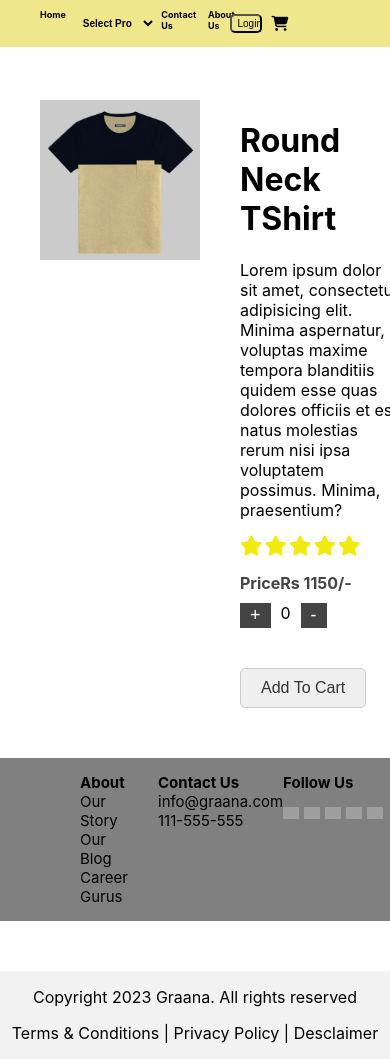
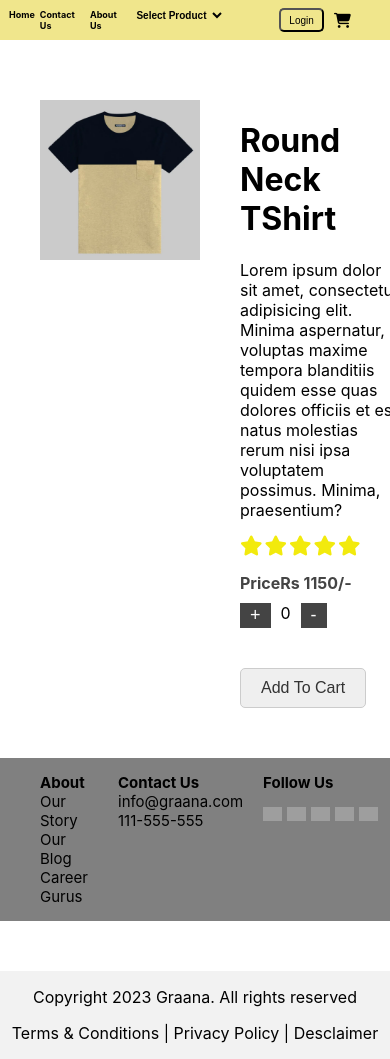
Before and after one commit to Moizajmal2456/EXD-Project, a React (Create React App) app: page /detailpage/1 in a window 390 px wide. Shown: the top 1059 px of the page. Built offline with nearby package versions, Linux system fonts and the light colour scheme; grey boxes are pictures that could not be loaded.

Commit message:
make navbar and footer responsive for mobile screen

```diff
--- a/src/Components/Footer/Footer.jsx
+++ b/src/Components/Footer/Footer.jsx
@@ -12,7 +12,7 @@ return(
         <ol>Career</ol>
         <ol>Gurus</ol>
     </ul>
-    </div>
+  </div>
 <div className={style.Contact_Us}>
     <ul>
         <ol><b>Contact Us</b></ol>
--- a/src/Components/Footer/styles.module.scss
+++ b/src/Components/Footer/styles.module.scss
@@ -8,21 +8,28 @@
         display: flex;
         background-color: grey;
         justify-content: space-around;
+        ul{
+        padding-left: 0px;
+        }
         .About{
             width: 20%;
-        display: flex;
-        font-size: 15px;
-        flex-direction: column;
+            display: flex;
+            font-size: 15px;
+            flex-direction: column;
+            left: 0px;
     }
     .Contact_Us{
         display: flex;
         font-size: 15px;
         flex-direction: column;
+        align-items: center;
+        padding-left: 0%;
     }
     .Follow{
         width: 40%;
         display: flex;
         flex-direction: column;
+        padding-left: 20px;
         h3{
             font-size: 15px;
         }
--- a/src/Components/Navbar/Navbar.jsx
+++ b/src/Components/Navbar/Navbar.jsx
@@ -24,6 +24,12 @@ return(
             <li className={styles.Home}>
             <Link to="/">Home</Link>
             </li>
+            <li className={styles.Home}>
+             <Link to="/contactus">Contact Us</Link>
+            </li>
+            <li className={styles.Home}>
+             <Link to="/aboutus">About Us</Link>
+            </li>
           <div className={styles.Select_Wrapper}>
              <select onChange={handleOptionSelected}>
                  <option value="Product">Select Product</option>
@@ -33,12 +39,6 @@ return(
                  <option value="Shoe">Shoes</option>
              </select>
           </div>
-            <li className={styles.Home}>
-             <Link to="/contactus">Contact Us</Link>
-            </li>
-            <li className={styles.Home}>
-             <Link to="/aboutus">About Us</Link>
-            </li>
         </ul>
   </div>
   <div className={styles.Right_Section}>
--- a/src/Components/Navbar/styles.module.scss
+++ b/src/Components/Navbar/styles.module.scss
@@ -6,18 +6,17 @@
     position: fixed;
     background-color: khaki;
     .Left_Section{
-        width: 55%;
-        gap: 20%;
+        width: 60%;
         display: flex;
         font-size: 9px;
         font-weight: bold;
         list-style-type: none;
         ul{
+            gap: 5px;
             display: flex;
-            gap: 5px;
+            padding-left: 4%;
         }
         li{
-            // margin-right: 6px;
             display: inline-block;
         }
         a {
@@ -34,7 +33,6 @@
                 width: 100px;
                 select {
                   width: 100%;
-                  padding: 8px;
                   border: none;
                   color: black;
                   cursor: pointer;
@@ -46,11 +44,12 @@
         }
     .Right_Section{
         gap: 10px;
-        width: 45%;
+        width: 40%;
         display: flex;
         font-size: larger;
         margin-left: 15px;
         align-items: center;
+        justify-content: center;
         a{
             text-decoration: none;
             color: black;
@@ -60,8 +59,8 @@
             cursor: pointer;
         }
         button{
-            width: 20%;
-            height: 40%;
+            width: 30%;
+            height: 60%;
             color: black;
             margin-top: 8px;
             font-size: 10px;
@@ -113,7 +112,6 @@
                     width: 150px;
                     select {
                       width: 100%;
-                      padding: 8px;
                       border: none;
                       color: black;
                       cursor: pointer;
@@ -194,7 +192,6 @@
                     width: 150px;
                     select {
                       width: 100%;
-                      padding: 8px;
                       border: none;
                       color: black;
                       cursor: pointer;
```
